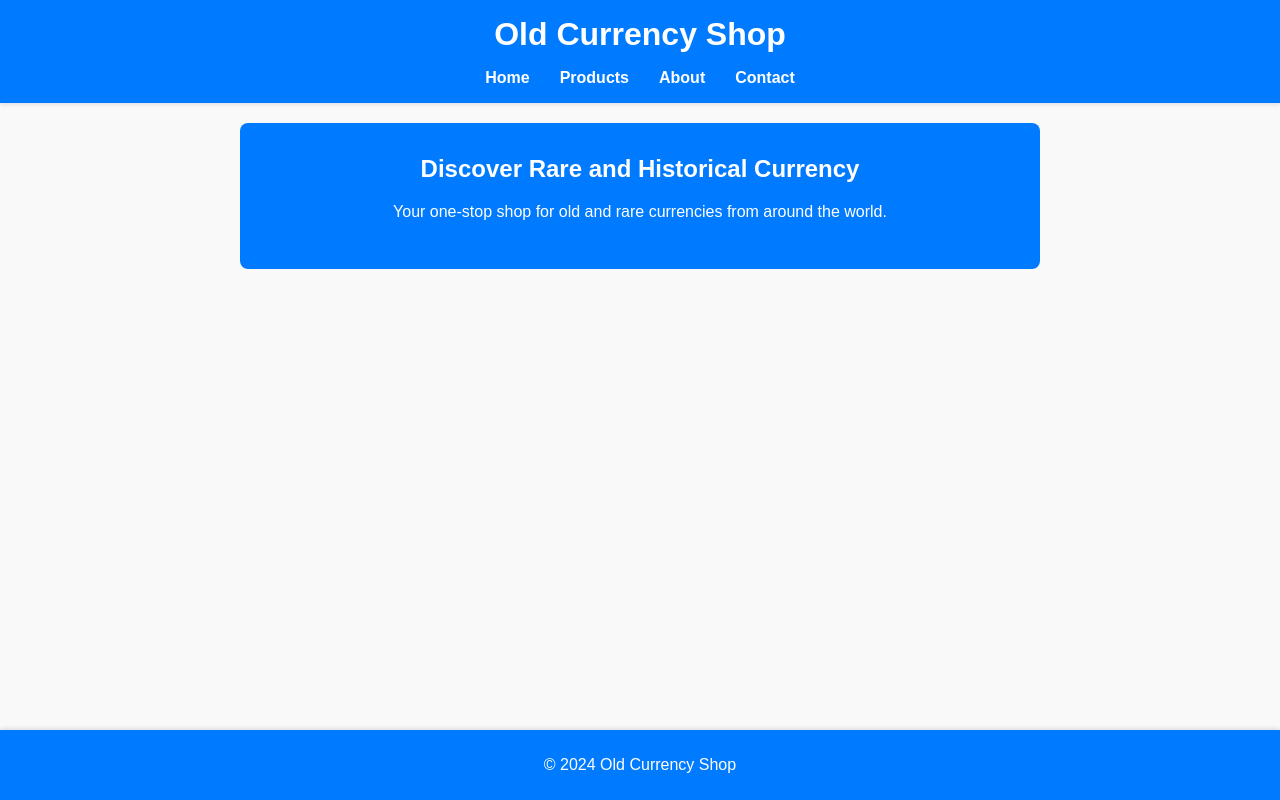
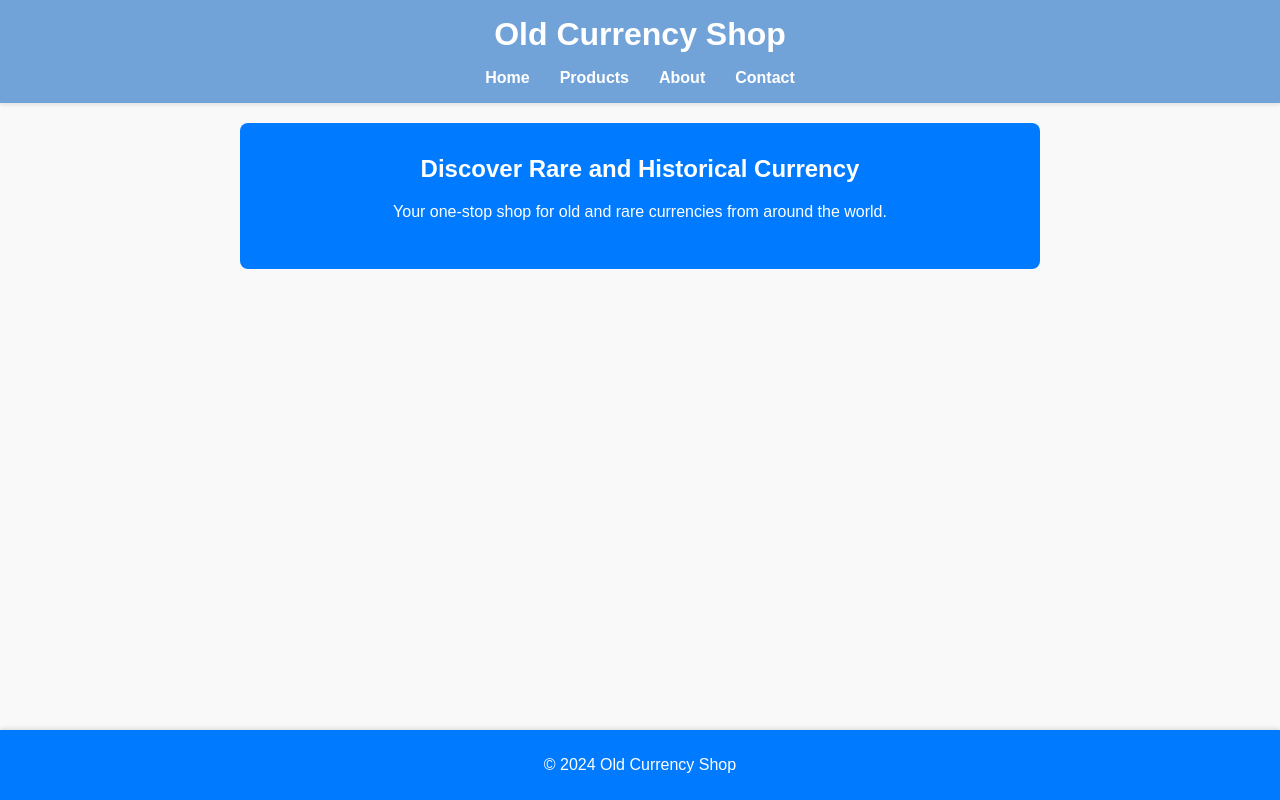
Before and after one commit to carmoi/billetes, a plain HTML site: page index.html in a window 1280 px wide. Drawn offline with Linux system fonts and the light colour scheme.

Commit message:
cambio de color de fondo

```diff
--- a/styles.css
+++ b/styles.css
@@ -7,7 +7,7 @@ body {
 }
 
 header {
-    background-color: #007bff;
+    background-color: #72a3d8;
     color: white;
     padding: 1em 0;
     text-align: center;
```
